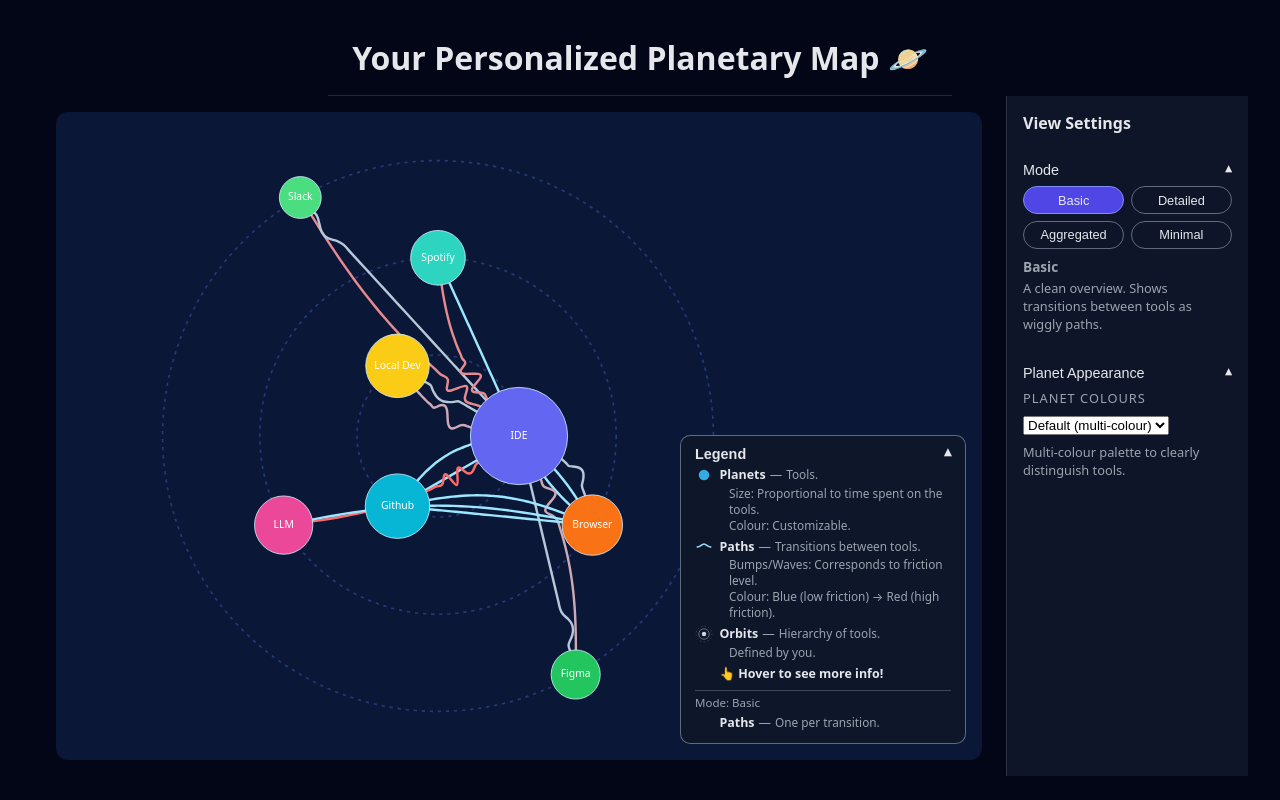
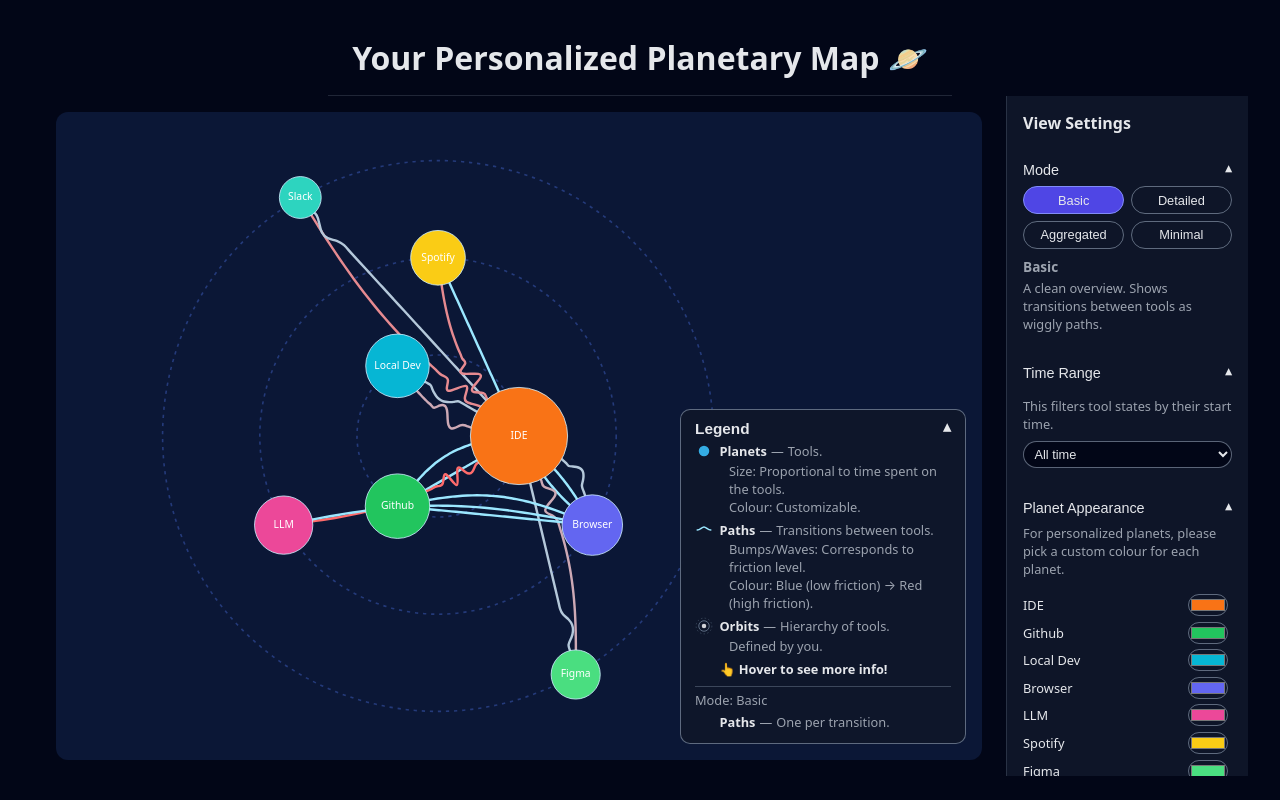
Before and after one commit to lynnnnnn22/PlanetaryMap, a React (Vite) app in the folder frontend/: page / in a window 1280 px wide. Built offline with nearby package versions, Linux system fonts and the light colour scheme.

Commit message:
Added customize settings

```diff
--- a/frontend/src/App.css
+++ b/frontend/src/App.css
@@ -160,3 +160,80 @@
   flex-direction: column;
   gap: 0.5rem;
 }
+
+.app-planet-colors-list {
+  display: flex;
+  flex-direction: column;
+  gap: 0.35rem;
+  max-height: 220px;
+  overflow-y: auto;
+  padding-right: 0.25rem;
+}
+
+.app-planet-color-row {
+  display: flex;
+  align-items: center;
+  justify-content: space-between;
+  font-size: 0.8rem;
+}
+
+.app-planet-color-label {
+  flex: 1;
+  margin-right: 0.5rem;
+  white-space: nowrap;
+  overflow: hidden;
+  text-overflow: ellipsis;
+}
+
+.app-settings-color-input {
+  width: 40px;
+  height: 22px;
+  padding: 0;
+  border-radius: 999px;
+  border: 1px solid rgba(148, 163, 184, 0.6);
+  background: transparent;
+  cursor: pointer;
+}
+
+.app-orbits-list {
+  display: flex;
+  flex-direction: column;
+  gap: 0.35rem;
+  max-height: 220px;
+  overflow-y: auto;
+  padding-right: 0.25rem;
+}
+
+.app-orbit-row {
+  display: flex;
+  align-items: center;
+  justify-content: space-between;
+  font-size: 0.8rem;
+}
+
+.app-orbit-label {
+  flex: 1;
+  margin-right: 0.5rem;
+  white-space: nowrap;
+  overflow: hidden;
+  text-overflow: ellipsis;
+}
+
+.app-orbit-select {
+  font-size: 0.8rem;
+  padding: 0.1rem 0.35rem;
+  border-radius: 999px;
+  border: 1px solid rgba(148, 163, 184, 0.6);
+  background: #020617;
+  color: #e5e7eb;
+}
+
+.app-time-select {
+  width: 100%;
+  font-size: 0.8rem;
+  padding: 0.25rem 0.4rem;
+  border-radius: 999px;
+  border: 1px solid rgba(148, 163, 184, 0.6);
+  background: #020617;
+  color: #e5e7eb;
+}
--- a/frontend/src/App.jsx
+++ b/frontend/src/App.jsx
@@ -1,5 +1,5 @@
 // App.jsx
-import React, { useState } from "react";
+import React, { useMemo, useState } from "react";
 import PlanetaryMap from "./PlanetaryMap";
 import eventLogMock from "./mockdata/mock_eventlog";
 import "./App.css";
@@ -11,12 +11,35 @@
   { value: "minimal", label: "Minimal" }
 ];
 
-const PLANET_COLOR_OPTIONS = [
-  { value: "default", label: "Default (multi-colour)" },
-  { value: "warm", label: "Warm" },
-  { value: "cool", label: "Cool" },
-  { value: "greyscale", label: "Greyscale" }
+// Palette for planets
+export const PLANET_PALETTE = [
+  "#f97316",
+  "#22c55e",
+  "#06b6d4",
+  "#6366f1",
+  "#ec4899",
+  "#facc15",
+  "#4ade80",
+  "#2dd4bf",
+  "#38bdf8",
+  "#818cf8",
+  "#c4b5fd",
+  "#f9a8d4",
+  "#fb923c",
+  "#22c55e",
+  "#06b6d4",
+  "#a3e635"
 ];
+
+const TIME_RANGE_OPTIONS = [
+  { value: "all", label: "All time" },
+  { value: "1", label: "Last 1 hour" },
+  { value: "3", label: "Last 3 hours" },
+  { value: "6", label: "Last 6 hours" },
+  { value: "24", label: "Last 24 hours" }
+];
+
+const ORBIT_COUNT = 3; // always draw 3 orbits
 
 // Reusable collapsible section for the sidebar
 function SettingsSection({ title, isOpen, onToggle, children }) {
@@ -32,13 +55,109 @@
   );
 }
 
+// Helper: compute top planets from the event log (same rule as map)
+function getTopPlanetsFromRows(rows, limit = 12) {
+  const totals = new Map();
+
+  (rows || []).forEach((row) => {
+    if (row.type !== "STATE") return;   // only STATE rows have duration
+    if (!row.app) return;
+
+    const prev = totals.get(row.app) || 0;
+    totals.set(row.app, prev + (row.duration_sec || 0));
+  });
+
+  return Array.from(totals.entries())
+    .sort((a, b) => b[1] - a[1]) // most time first
+    .slice(0, limit)
+    .map(([app]) => app);
+}
+
 function App() {
   const [variant, setVariant] = useState("basic");
   const [showModeSection, setShowModeSection] = useState(true);
 
-  // NEW: section & state for planet colour customization
   const [showPlanetSection, setShowPlanetSection] = useState(true);
-  const [planetColorMode, setPlanetColorMode] = useState("default");
+  const [planetColorOverrides, setPlanetColorOverrides] = useState({});
+
+  const [showOrbitSection, setShowOrbitSection] = useState(true);
+  const [appOrbitOverrides, setAppOrbitOverrides] = useState({});
+
+  const [showTimeSection, setShowTimeSection] = useState(true);
+  const [timeWindowHours, setTimeWindowHours] = useState(null);
+
+  const filteredData = useMemo(() => {
+    // 1. Strip AFK here
+    const base = (eventLogMock || []).filter(
+      (row) =>
+        row.app !== "AFK" &&
+        row.from !== "AFK" &&
+        row.to !== "AFK"
+    );
+
+    // 2. No time filter? return everything
+    if (!timeWindowHours || timeWindowHours <= 0) {
+      return base;
+    }
+
+    // 3. Filter STATE rows by start time; let TRANSITION rows pass through
+    const now = Date.now();
+    const cutoff = now - timeWindowHours * 60 * 60 * 1000;
+
+    return base.filter((row) => {
+      if (row.type !== "STATE") return true;
+      if (!row.start) return true;
+
+      const startTime = new Date(row.start).getTime();
+      if (Number.isNaN(startTime)) return true;
+
+      return startTime >= cutoff;
+    });
+  }, [timeWindowHours]);
+
+  const topPlanets = useMemo(
+    () => getTopPlanetsFromRows(filteredData, 12),
+    [filteredData]
+  );
+
+  const baseColorsByApp = useMemo(() => {
+    const map = {};
+    topPlanets.forEach((app, idx) => {
+      map[app] = PLANET_PALETTE[idx % PLANET_PALETTE.length];
+    });
+    return map;
+  }, [topPlanets]);
+
+  // Final colours actually used in the map (base + overrides)
+  const appColors = useMemo(() => {
+    const result = { ...baseColorsByApp };
+    Object.entries(planetColorOverrides).forEach(([app, color]) => {
+      result[app] = color;
+    });
+    return result;
+  }, [baseColorsByApp, planetColorOverrides]);
+
+  // Base orbit per app (no overrides): 3 per orbit → 0,1,2
+  const baseOrbitsByApp = useMemo(() => {
+    const map = {};
+    topPlanets.forEach((app, idx) => {
+      map[app] = Math.floor(idx / ORBIT_COUNT); // 0, 1, 2
+    });
+    return map;
+  }, [topPlanets]);
+
+  // Final orbits (base + user overrides)
+  const appOrbits = useMemo(() => {
+    const result = { ...baseOrbitsByApp };
+    Object.entries(appOrbitOverrides).forEach(([app, orbit]) => {
+      // clamp to valid range just in case
+      const n = Number(orbit);
+      if (!Number.isNaN(n) && n >= 0 && n <= 2) {
+        result[app] = n;
+      }
+    });
+    return result;
+  }, [baseOrbitsByApp, appOrbitOverrides]);
 
   return (
     <div className="app-root">
@@ -50,9 +169,11 @@
         {/* LEFT: visualization */}
         <div className="planetary-wrapper">
           <PlanetaryMap
-            data={eventLogMock}
+            data={filteredData}
             variant={variant}
-            // planetColorMode={planetColorMode} // ← pass customization down
+            appColors={appColors}
+            appOrbits={appOrbits}
+            timeWindowHours={timeWindowHours}
           />
         </div>
 
@@ -122,42 +243,120 @@
             </div>
           </SettingsSection>
 
+          <SettingsSection
+            title="Time Range"
+            isOpen={showTimeSection}
+            onToggle={() => setShowTimeSection((v) => !v)}
+          >
+            <div className="app-settings-description-inner" style={{ marginTop: "0.5rem" }}>
+              <p>
+                This filters tool states by their start time.
+              </p>
+            </div>
+
+            <select
+              className="app-time-select"
+              value={timeWindowHours === null ? "all" : String(timeWindowHours)}
+              onChange={(e) => {
+                const val = e.target.value;
+                if (val === "all") {
+                  setTimeWindowHours(null);
+                } else {
+                  setTimeWindowHours(Number(val));
+                }
+              }}
+            >
+              {TIME_RANGE_OPTIONS.map((opt) => (
+                <option key={opt.value} value={opt.value}>
+                  {opt.label}
+                </option>
+              ))}
+            </select>
+          </SettingsSection>
+
           {/* PLANET COLOUR SECTION */}
           <SettingsSection
             title="Planet Appearance"
             isOpen={showPlanetSection}
             onToggle={() => setShowPlanetSection((v) => !v)}
           >
-            <div>
-              <div className="app-settings-label">Planet colours</div>
-              <select
-                value={planetColorMode}
-                onChange={(e) => setPlanetColorMode(e.target.value)}
-                className="app-settings-select"
-              >
-                {PLANET_COLOR_OPTIONS.map((opt) => (
-                  <option key={opt.value} value={opt.value}>
-                    {opt.label}
-                  </option>
-                ))}
-              </select>
+            {/* <div className="app-settings-label">Planet colours</div> */}
 
-              <div className="app-settings-description-inner" style={{ marginTop: "0.5rem" }}>
-                {planetColorMode === "default" && (
-                  <p>Multi-colour palette to clearly distinguish tools.</p>
-                )}
-                {planetColorMode === "warm" && (
-                  <p>Oranges, pinks, and reds for a warm, energetic map.</p>
-                )}
-                {planetColorMode === "cool" && (
-                  <p>Blues and greens for a cooler, calmer look.</p>
-                )}
-                {planetColorMode === "greyscale" && (
-                  <p>Neutral greys so paths and friction stand out more.</p>
-                )}
+            {topPlanets.length === 0 ? (
+              <div className="app-settings-description-inner">
+                <p>No planets yet — start working to see tools appear here.</p>
               </div>
-            </div>
+            ) : (
+              <>
+                <div className="app-settings-description-inner" style={{ marginBottom: "0.5rem" }}>
+                  <p>For personalized planets, please pick a custom colour for each planet.</p>
+                </div>
+                <div className="app-planet-colors-list">
+                  {topPlanets.map((app) => (
+                    <div key={app} className="app-planet-color-row">
+                      <span className="app-planet-color-label">{app}</span>
+                      <input
+                        type="color"
+                        className="app-settings-color-input"
+                        value={appColors[app]}
+                        onChange={(e) =>
+                          setPlanetColorOverrides((prev) => ({
+                            ...prev,
+                            [app]: e.target.value
+                          }))
+                        }
+                      />
+                    </div>
+                  ))}
+                </div>
+              </>
+            )}
           </SettingsSection>
+
+          <SettingsSection
+            title="Tool Importance (Orbits)"
+            isOpen={showOrbitSection}
+            onToggle={() => setShowOrbitSection((v) => !v)}
+          >
+            {/* <div className="app-settings-label">Assign tools to orbits</div> */}
+
+            {topPlanets.length === 0 ? (
+              <div className="app-settings-description-inner">
+                <p>No planets yet — start working to see tools appear here.</p>
+              </div>
+            ) : (
+              <>
+                <div className="app-settings-description-inner" style={{ marginBottom: "0.5rem" }}>
+                  <p>Move tools between inner, middle, and outer orbits based on your preference. Core tools live on inner orbits, minor or distracting tools live on outer orbits.</p>
+                </div>
+                <div className="app-orbits-list">
+                  {topPlanets.map((app) => {
+                    const orbit = appOrbits[app] ?? 0;
+                    return (
+                      <div key={app} className="app-orbit-row">
+                        <span className="app-orbit-label">{app}</span>
+                        <select
+                          className="app-orbit-select"
+                          value={orbit}
+                          onChange={(e) =>
+                            setAppOrbitOverrides((prev) => ({
+                              ...prev,
+                              [app]: Number(e.target.value)
+                            }))
+                          }
+                        >
+                          <option value={0}>Inner orbit (Core)</option>
+                          <option value={1}>Middle orbit</option>
+                          <option value={2}>Outer orbit</option>
+                        </select>
+                      </div>
+                    );
+                  })}
+                </div>
+              </>
+            )}
+          </SettingsSection>
+
         </aside>
       </div>
     </div>
--- a/frontend/src/PlanetaryMap.css
+++ b/frontend/src/PlanetaryMap.css
@@ -188,7 +188,7 @@
     background: rgba(15, 23, 42, 0.9);
     border: 1px solid rgba(148, 163, 184, 0.6);
     color: #e5e7eb;
-    font-size: clamp(12px, 1vw, 20px);
+    font-size: clamp(12px, 1vw, 15px);
     backdrop-filter: blur(8px);
 
   pointer-events: none; /* important: don't block map interactions */
@@ -198,6 +198,7 @@
 .planetary-legend-header {
   pointer-events: auto; /* re-enable click just on header */
   width: 100%;
+  height: auto;
   display: flex;
   align-items: center;
   justify-content: space-between;
@@ -208,7 +209,7 @@
   margin: 0 0 0.25rem 0;
 
   color: #e5e7eb;
-  font-size: 0.9rem;
+  font-size: clamp(12px, 1.2vw, 18px);
   font-weight: 600;
   text-align: left;
   cursor: pointer;
@@ -241,7 +242,7 @@
 }
 
 .planetary-legend-title {
-  font-size: 0.8rem;
+  /* font-size: 0.8rem; */
   font-weight: 600;
   text-transform: uppercase;
   letter-spacing: 0.08em;
@@ -287,18 +288,13 @@
   color: #e5e7eb;
 }
 
-.planetary-legend-description {
-  font-size: 0.72rem;
-  color: #9ca3af;
-}
-
 .planetary-legend-divider {
   border-top: 1px solid rgba(148, 163, 184, 0.35);
   margin: 0.4rem 0 0.3rem;
 }
 
 .planetary-legend-mode-label {
-  font-size: 0.72rem;
+  /* font-size: 0.72rem; */
   color: #9ca3af;
   margin-bottom: 0.25rem;
 }
@@ -306,7 +302,7 @@
 .planetary-legend-line {
   display: flex;
   flex-wrap: wrap;
-  font-size: 0.78rem;
+  /* font-size: 0.78rem; */
   margin-bottom: 0.1rem;
 }
 
@@ -321,7 +317,7 @@
 }
 
 .planetary-legend-description {
-  font-size: 0.74rem;
+  /* font-size: 0.74rem; */
   color: #9ca3af;
 }
 
--- a/frontend/src/PlanetaryMap.jsx
+++ b/frontend/src/PlanetaryMap.jsx
@@ -44,27 +44,6 @@
         minimalPaths: true
     }
 };
-
-// Palette for planets
-const PLANET_PALETTE = [
-    "#f97316",
-    "#22c55e",
-    "#06b6d4",
-    "#6366f1",
-    "#ec4899",
-    "#facc15",
-    "#4ade80",
-    "#2dd4bf",
-    "#38bdf8",
-    "#818cf8",
-    "#c4b5fd",
-    "#f9a8d4",
-    "#fb923c",
-    "#22c55e",
-    "#06b6d4",
-    "#a3e635"
-];
-
 
 const LEGENDS = {
   core: [
@@ -476,7 +455,7 @@
 // Main component
 // ------------------------------------------------------
 
-function PlanetaryMap({ data, variant = "basic" }) {
+function PlanetaryMap({ data, variant = "basic", appColors = {}, appOrbits = {}, timeWindowHours = null }) {
     const [hoveredApp, setHoveredApp] = useState(null);
     const [hoveredEdgeId, setHoveredEdgeId] = useState(null);
     const [showLegend, setShowLegend] = useState(true);
@@ -488,28 +467,7 @@
     const config = VARIANTS[variant] ?? VARIANTS.basic;
 
     // 1. Filter out AFK so it never appears as a planet or path endpoint
-    const visualRows = useMemo(
-        () =>
-            (data || []).filter(
-                (row) =>
-                    row.app !== "AFK" &&
-                    row.from !== "AFK" &&
-                    row.to !== "AFK"
-            ),
-        [data]
-    );
-
-    // (Optional) Time window filtering if you want:
-    // const visualRows = useMemo(() => {
-    //   const now = Date.now();
-    //   const cutoff = now - TIME_WINDOW_HOURS * 60 * 60 * 1000;
-    //   return (data || []).filter((row) => {
-    //     if (row.app === "AFK" || row.from === "AFK" || row.to === "AFK") return false;
-    //     if (row.type !== "STATE") return true;
-    //     const startTime = new Date(row.start).getTime();
-    //     return startTime >= cutoff;
-    //   });
-    // }, [data]);
+    const visualRows = useMemo(() => data || [], [data]);
 
     // 2. Aggregate time per app
     const appTimes = useMemo(
@@ -521,11 +479,24 @@
     const orbitAssignments = useMemo(() => {
         const sorted = [...appTimes].sort((a, b) => b.seconds - a.seconds);
         const limited = sorted.slice(0, 12);
-        return limited.map((d, i) => ({
-            ...d,
-            orbit: Math.floor(i / 3) // 0-inner, 1-next, etc. (3 planets per orbit)
-        }));
-    }, [appTimes]);
+
+        return limited.map((d, i) => {
+            const defaultOrbit = Math.floor(i / 3); // 0-inner, 1-middle, 2-outer
+            const customOrbit = appOrbits[d.app];
+
+            let orbit = defaultOrbit;
+            if (typeof customOrbit === "number" &&
+                customOrbit >= 0 &&
+                customOrbit < ORBIT_COUNT) {
+                orbit = customOrbit;
+            }
+
+            return {
+                ...d,
+                orbit
+            };
+        });
+    }, [appTimes, appOrbits]);
 
     // 4. Compute planet positions (radial layout)
     const planets = useMemo(() => {
@@ -553,13 +524,13 @@
 
     const planetColorByApp = useMemo(() => {
         const map = new Map();
-        const uniqueApps = Array.from(new Set(planets.map((p) => p.app))).sort();
-
-        uniqueApps.forEach((app, idx) => {
-            map.set(app, PLANET_PALETTE[idx % PLANET_PALETTE.length]);
+        planets.forEach((p) => {
+            // appColors comes from App and already includes palette + overrides
+            const color = appColors[p.app] || "#6bdcff";
+            map.set(p.app, color);
         });
         return map;
-    }, [planets]);
+    }, [planets, appColors]);
 
     // Layout & scales
     const width = 1000;
```
